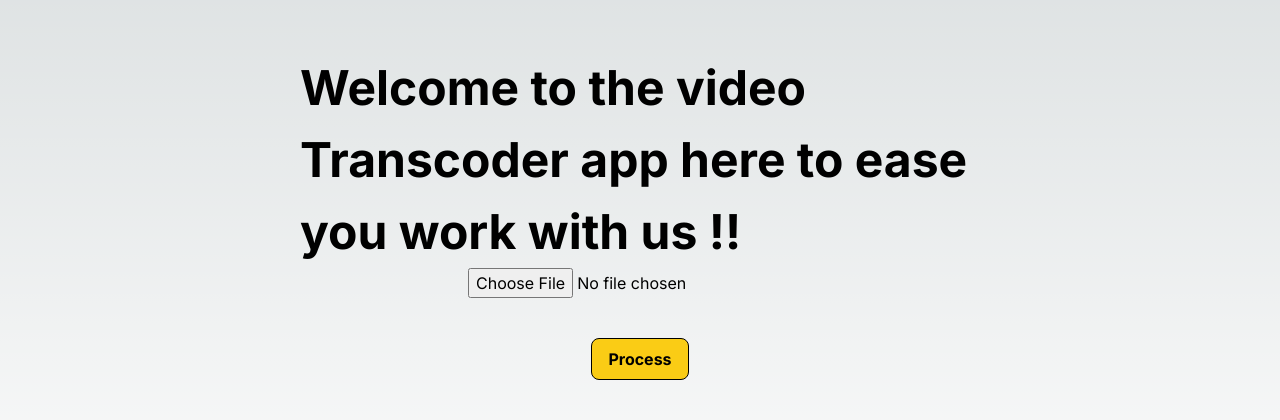
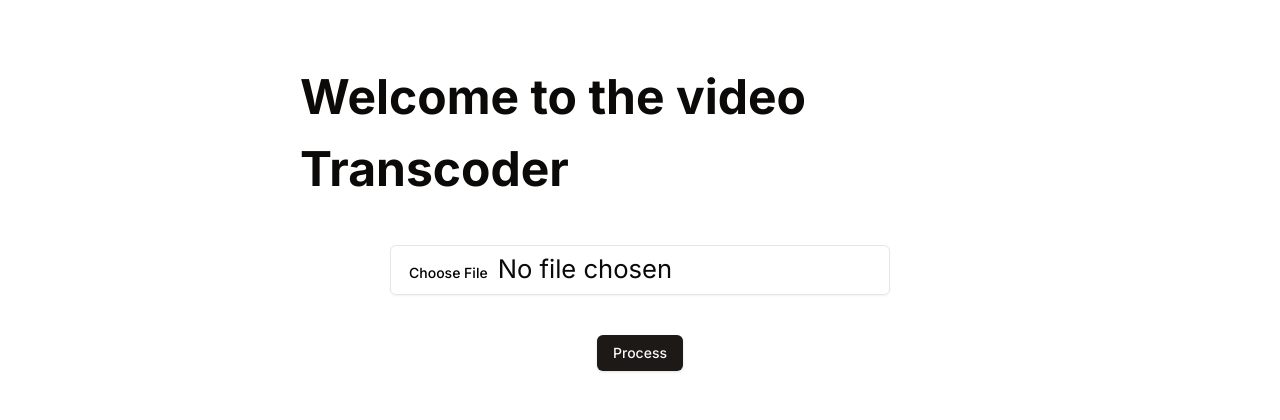
Before and after one commit to Rajeevraj1234/video-transcoder, a Next.js app: page / in a window 1280 px wide. Shown: the part 184-604 px from the top of the page. Built offline with nearby package versions, Linux system fonts and the light colour scheme.

Commit message:
adding shadCN and imporove forntend

```diff
--- a/src/app/globals.css
+++ b/src/app/globals.css
@@ -2,32 +2,68 @@
 @tailwind components;
 @tailwind utilities;
 
-:root {
-  --foreground-rgb: 0, 0, 0;
-  --background-start-rgb: 214, 219, 220;
-  --background-end-rgb: 255, 255, 255;
-}
+@layer base {
+  :root {
+    --background: 0 0% 100%;
+    --foreground: 20 14.3% 4.1%;
+    --card: 0 0% 100%;
+    --card-foreground: 20 14.3% 4.1%;
+    --popover: 0 0% 100%;
+    --popover-foreground: 20 14.3% 4.1%;
+    --primary: 24 9.8% 10%;
+    --primary-foreground: 60 9.1% 97.8%;
+    --secondary: 60 4.8% 95.9%;
+    --secondary-foreground: 24 9.8% 10%;
+    --muted: 60 4.8% 95.9%;
+    --muted-foreground: 25 5.3% 44.7%;
+    --accent: 60 4.8% 95.9%;
+    --accent-foreground: 24 9.8% 10%;
+    --destructive: 0 84.2% 60.2%;
+    --destructive-foreground: 60 9.1% 97.8%;
+    --border: 20 5.9% 90%;
+    --input: 20 5.9% 90%;
+    --ring: 20 14.3% 4.1%;
+    --radius: 0.5rem;
+    --chart-1: 12 76% 61%;
+    --chart-2: 173 58% 39%;
+    --chart-3: 197 37% 24%;
+    --chart-4: 43 74% 66%;
+    --chart-5: 27 87% 67%;
+  }
 
-@media (prefers-color-scheme: dark) {
-  :root {
-    --foreground-rgb: 255, 255, 255;
-    --background-start-rgb: 0, 0, 0;
-    --background-end-rgb: 0, 0, 0;
+  .dark {
+    --background: 20 14.3% 4.1%;
+    --foreground: 60 9.1% 97.8%;
+    --card: 20 14.3% 4.1%;
+    --card-foreground: 60 9.1% 97.8%;
+    --popover: 20 14.3% 4.1%;
+    --popover-foreground: 60 9.1% 97.8%;
+    --primary: 60 9.1% 97.8%;
+    --primary-foreground: 24 9.8% 10%;
+    --secondary: 12 6.5% 15.1%;
+    --secondary-foreground: 60 9.1% 97.8%;
+    --muted: 12 6.5% 15.1%;
+    --muted-foreground: 24 5.4% 63.9%;
+    --accent: 12 6.5% 15.1%;
+    --accent-foreground: 60 9.1% 97.8%;
+    --destructive: 0 62.8% 30.6%;
+    --destructive-foreground: 60 9.1% 97.8%;
+    --border: 12 6.5% 15.1%;
+    --input: 12 6.5% 15.1%;
+    --ring: 24 5.7% 82.9%;
+    --chart-1: 220 70% 50%;
+    --chart-2: 160 60% 45%;
+    --chart-3: 30 80% 55%;
+    --chart-4: 280 65% 60%;
+    --chart-5: 340 75% 55%;
   }
 }
 
-body {
-  color: rgb(var(--foreground-rgb));
-  background: linear-gradient(
-      to bottom,
-      transparent,
-      rgb(var(--background-end-rgb))
-    )
-    rgb(var(--background-start-rgb));
-}
-
-@layer utilities {
-  .text-balance {
-    text-wrap: balance;
+@layer base {
+  * {
+    @apply border-border;
+  }
+  body {
+    @apply bg-background text-foreground;
   }
 }
--- a/src/app/layout.tsx
+++ b/src/app/layout.tsx
@@ -1,13 +1,12 @@
-import type { Metadata } from "next";
-import { Inter } from "next/font/google";
 import "./globals.css";
+import { Inter as FontSans } from "next/font/google";
 
-const inter = Inter({ subsets: ["latin"] });
+import { cn } from "@/lib/utils";
 
-export const metadata: Metadata = {
-  title: "Create Next App",
-  description: "Generated by create next app",
-};
+const fontSans = FontSans({
+  subsets: ["latin"],
+  variable: "--font-sans",
+});
 
 export default function RootLayout({
   children,
@@ -16,7 +15,14 @@ export default function RootLayout({
 }>) {
   return (
     <html lang="en">
-      <body className={inter.className}>{children}</body>
+      <body
+        className={cn(
+          "min-h-screen bg-background font-sans antialiased",
+          fontSans.variable
+        )}
+      >
+        {children}
+      </body>
     </html>
   );
 }
--- a/src/components/landing/Landing.tsx
+++ b/src/components/landing/Landing.tsx
@@ -1,16 +1,18 @@
-import React from "react";
+import { Button } from "@/components/ui/button";
+import { Input } from "@/components/ui/input";
+import { Label } from "@/components/ui/label";
 
 const Landing = () => {
   return (
     <div className="h-[100vh] w-[100vw] flex flex-col px-[300px] justify-center items-center">
       <div className="text-[3rem] font-bold">
-        Welcome to the video Transcoder app here to ease you work with us !!
+        Welcome to the video Transcoder
       </div>
-      <div className="flex  flex-col justify-center items-center">
-        <input type="file" id="video-input"/>
+      <div className="flex  flex-col justify-center items-center my-10 ">
+        <Input id="picture" className="w-[500px] h-[50px] text-[1.6rem]" type="file" />
       </div>
       <div>
-        <button className="border px-4 py-2 border-black font-bold mt-10 rounded-lg bg-yellow-400 text-black">Process</button>
+        <Button>Process</Button>
       </div>
     </div>
   );
--- /dev/null
+++ b/src/components/ui/button.tsx
@@ -0,0 +1,57 @@
+import * as React from "react"
+import { Slot } from "@radix-ui/react-slot"
+import { cva, type VariantProps } from "class-variance-authority"
+
+import { cn } from "@/lib/utils"
+
+const buttonVariants = cva(
+  "inline-flex items-center justify-center whitespace-nowrap rounded-md text-sm font-medium transition-colors focus-visible:outline-none focus-visible:ring-1 focus-visible:ring-ring disabled:pointer-events-none disabled:opacity-50",
+  {
+    variants: {
+      variant: {
+        default:
+          "bg-primary text-primary-foreground shadow hover:bg-primary/90",
+        destructive:
+          "bg-destructive text-destructive-foreground shadow-sm hover:bg-destructive/90",
+        outline:
+          "border border-input bg-background shadow-sm hover:bg-accent hover:text-accent-foreground",
+        secondary:
+          "bg-secondary text-secondary-foreground shadow-sm hover:bg-secondary/80",
+        ghost: "hover:bg-accent hover:text-accent-foreground",
+        link: "text-primary underline-offset-4 hover:underline",
+      },
+      size: {
+        default: "h-9 px-4 py-2",
+        sm: "h-8 rounded-md px-3 text-xs",
+        lg: "h-10 rounded-md px-8",
+        icon: "h-9 w-9",
+      },
+    },
+    defaultVariants: {
+      variant: "default",
+      size: "default",
+    },
+  }
+)
+
+export interface ButtonProps
+  extends React.ButtonHTMLAttributes<HTMLButtonElement>,
+    VariantProps<typeof buttonVariants> {
+  asChild?: boolean
+}
+
+const Button = React.forwardRef<HTMLButtonElement, ButtonProps>(
+  ({ className, variant, size, asChild = false, ...props }, ref) => {
+    const Comp = asChild ? Slot : "button"
+    return (
+      <Comp
+        className={cn(buttonVariants({ variant, size, className }))}
+        ref={ref}
+        {...props}
+      />
+    )
+  }
+)
+Button.displayName = "Button"
+
+export { Button, buttonVariants }
--- /dev/null
+++ b/src/components/ui/input.tsx
@@ -0,0 +1,25 @@
+import * as React from "react"
+
+import { cn } from "@/lib/utils"
+
+export interface InputProps
+  extends React.InputHTMLAttributes<HTMLInputElement> {}
+
+const Input = React.forwardRef<HTMLInputElement, InputProps>(
+  ({ className, type, ...props }, ref) => {
+    return (
+      <input
+        type={type}
+        className={cn(
+          "flex h-9 w-full rounded-md border border-input bg-transparent px-3 py-1 text-sm shadow-sm transition-colors file:border-0 file:bg-transparent file:text-sm file:font-medium placeholder:text-muted-foreground focus-visible:outline-none focus-visible:ring-1 focus-visible:ring-ring disabled:cursor-not-allowed disabled:opacity-50",
+          className
+        )}
+        ref={ref}
+        {...props}
+      />
+    )
+  }
+)
+Input.displayName = "Input"
+
+export { Input }
--- /dev/null
+++ b/src/components/ui/label.tsx
@@ -0,0 +1,26 @@
+"use client"
+
+import * as React from "react"
+import * as LabelPrimitive from "@radix-ui/react-label"
+import { cva, type VariantProps } from "class-variance-authority"
+
+import { cn } from "@/lib/utils"
+
+const labelVariants = cva(
+  "text-sm font-medium leading-none peer-disabled:cursor-not-allowed peer-disabled:opacity-70"
+)
+
+const Label = React.forwardRef<
+  React.ElementRef<typeof LabelPrimitive.Root>,
+  React.ComponentPropsWithoutRef<typeof LabelPrimitive.Root> &
+    VariantProps<typeof labelVariants>
+>(({ className, ...props }, ref) => (
+  <LabelPrimitive.Root
+    ref={ref}
+    className={cn(labelVariants(), className)}
+    {...props}
+  />
+))
+Label.displayName = LabelPrimitive.Root.displayName
+
+export { Label }
--- /dev/null
+++ b/src/lib/utils.ts
@@ -0,0 +1,6 @@
+import { type ClassValue, clsx } from "clsx"
+import { twMerge } from "tailwind-merge"
+
+export function cn(...inputs: ClassValue[]) {
+  return twMerge(clsx(inputs))
+}
--- a/tailwind.config.ts
+++ b/tailwind.config.ts
@@ -1,20 +1,84 @@
 import type { Config } from "tailwindcss";
+import { fontFamily } from "tailwindcss/defaultTheme";
 
-const config: Config = {
+const config = {
+  darkMode: ["class"],
   content: [
-    "./src/pages/**/*.{js,ts,jsx,tsx,mdx}",
-    "./src/components/**/*.{js,ts,jsx,tsx,mdx}",
-    "./src/app/**/*.{js,ts,jsx,tsx,mdx}",
+    "./pages/**/*.{ts,tsx}",
+    "./components/**/*.{ts,tsx}",
+    "./app/**/*.{ts,tsx}",
+    "./src/**/*.{ts,tsx}",
   ],
+  prefix: "",
   theme: {
+    container: {
+      center: true,
+      padding: "2rem",
+      screens: {
+        "2xl": "1400px",
+      },
+    },
     extend: {
-      backgroundImage: {
-        "gradient-radial": "radial-gradient(var(--tw-gradient-stops))",
-        "gradient-conic":
-          "conic-gradient(from 180deg at 50% 50%, var(--tw-gradient-stops))",
+      fontFamily: {
+        sans: ["var(--font-sans)", ...fontFamily.sans],
+      },
+      colors: {
+        border: "hsl(var(--border))",
+        input: "hsl(var(--input))",
+        ring: "hsl(var(--ring))",
+        background: "hsl(var(--background))",
+        foreground: "hsl(var(--foreground))",
+        primary: {
+          DEFAULT: "hsl(var(--primary))",
+          foreground: "hsl(var(--primary-foreground))",
+        },
+        secondary: {
+          DEFAULT: "hsl(var(--secondary))",
+          foreground: "hsl(var(--secondary-foreground))",
+        },
+        destructive: {
+          DEFAULT: "hsl(var(--destructive))",
+          foreground: "hsl(var(--destructive-foreground))",
+        },
+        muted: {
+          DEFAULT: "hsl(var(--muted))",
+          foreground: "hsl(var(--muted-foreground))",
+        },
+        accent: {
+          DEFAULT: "hsl(var(--accent))",
+          foreground: "hsl(var(--accent-foreground))",
+        },
+        popover: {
+          DEFAULT: "hsl(var(--popover))",
+          foreground: "hsl(var(--popover-foreground))",
+        },
+        card: {
+          DEFAULT: "hsl(var(--card))",
+          foreground: "hsl(var(--card-foreground))",
+        },
+      },
+      borderRadius: {
+        lg: "var(--radius)",
+        md: "calc(var(--radius) - 2px)",
+        sm: "calc(var(--radius) - 4px)",
+      },
+      keyframes: {
+        "accordion-down": {
+          from: { height: "0" },
+          to: { height: "var(--radix-accordion-content-height)" },
+        },
+        "accordion-up": {
+          from: { height: "var(--radix-accordion-content-height)" },
+          to: { height: "0" },
+        },
+      },
+      animation: {
+        "accordion-down": "accordion-down 0.2s ease-out",
+        "accordion-up": "accordion-up 0.2s ease-out",
       },
     },
   },
-  plugins: [],
-};
+  plugins: [require("tailwindcss-animate")],
+} satisfies Config;
+
 export default config;
```
Also changed, not shown: package.json (+11 -4 lines), components.json (added), 1 other file (tests, documents, lock files or other folders).
